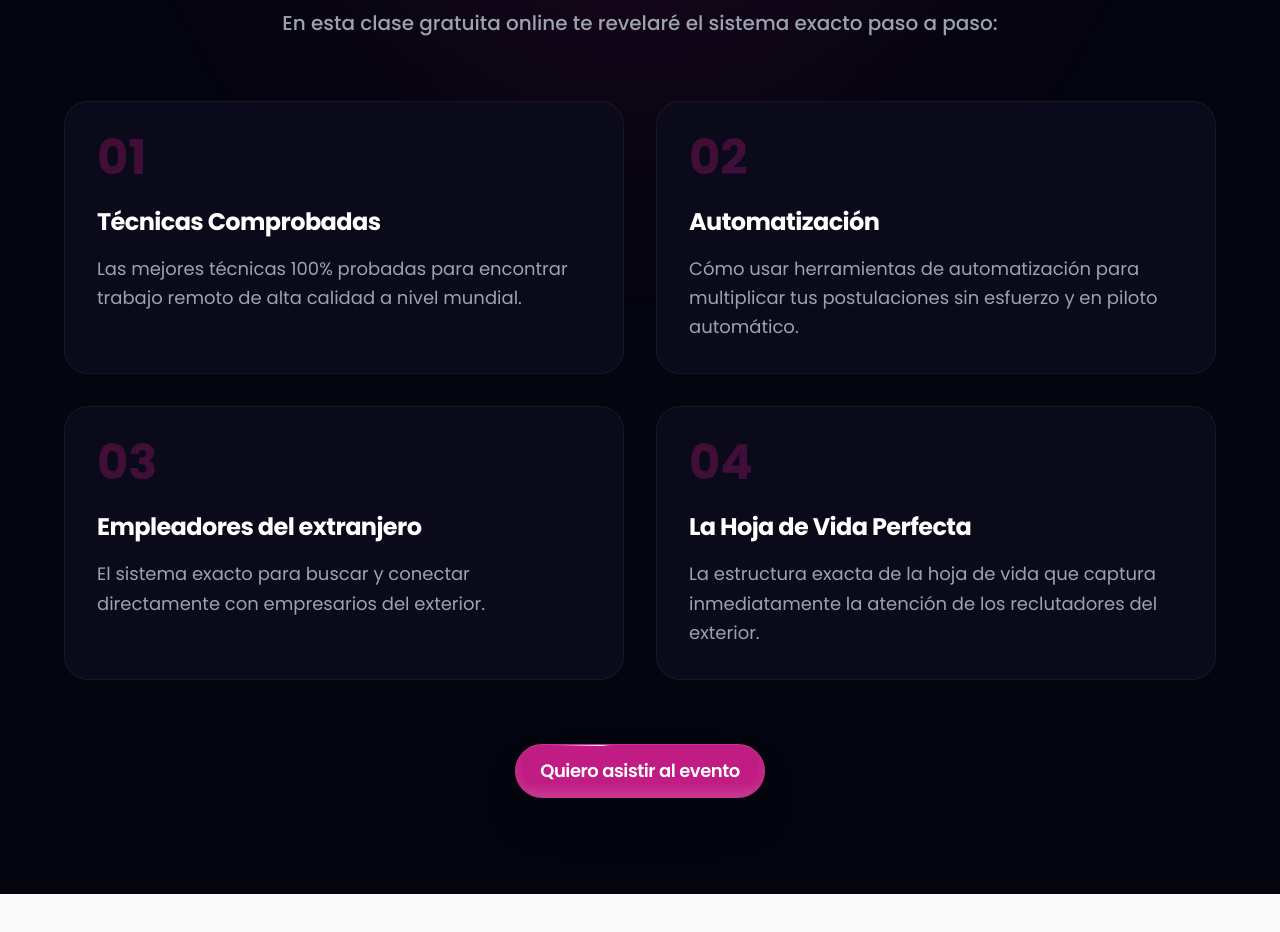
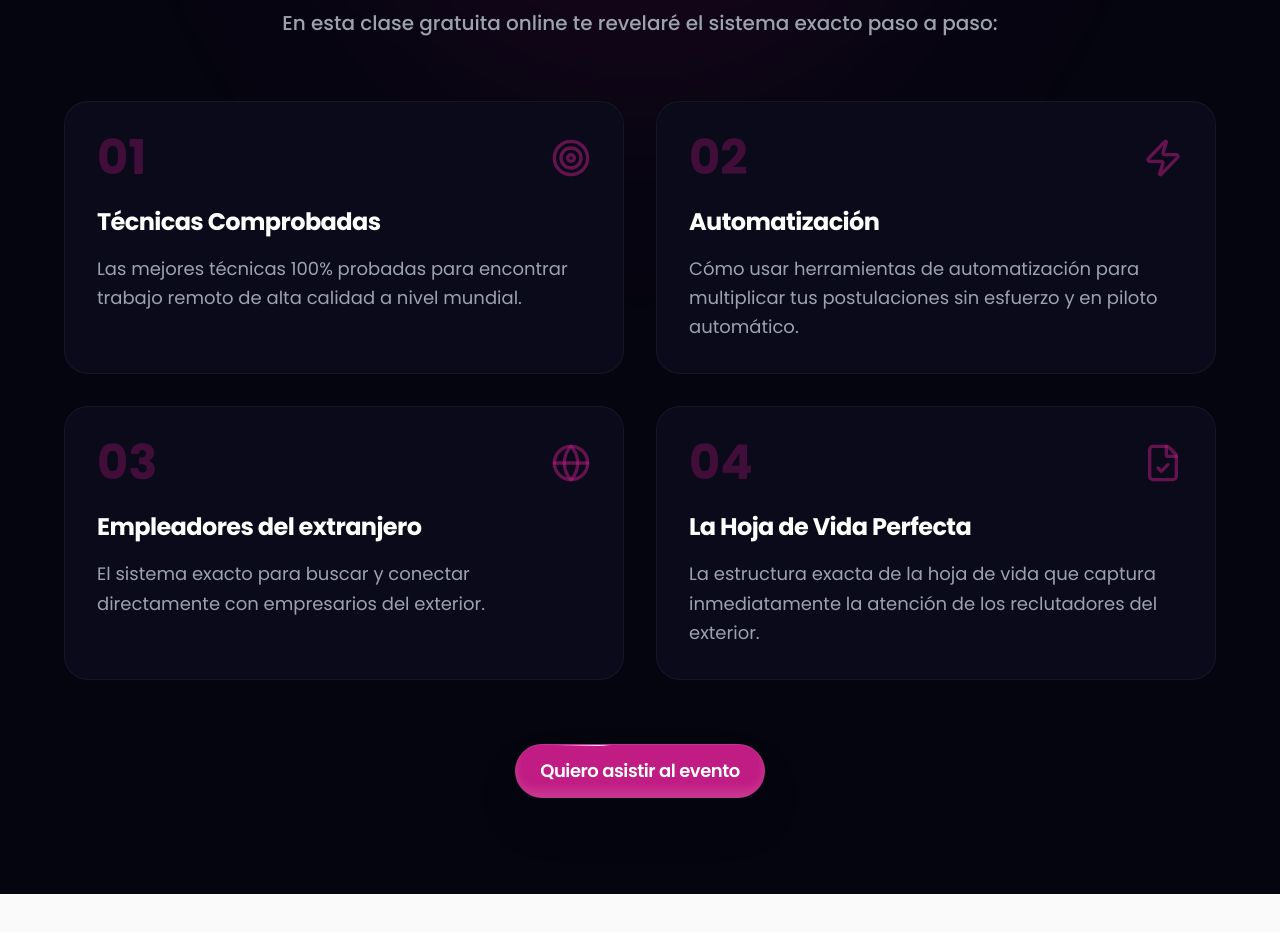
Before and after one commit to Sistema-Paguro/sistema-paguro-landing-page, a React app: page / in a window 1280 px wide. Shown: the part 1100-2032 px from the top of the page. Built offline with nearby package versions, Linux system fonts and the light colour scheme; the HTML template or start-up script is replaced by a standard one.

Commit message:
Add representative icons to WhatYouWillLearn cards

```diff
--- a/src/components/WhatYouWillLearn.tsx
+++ b/src/components/WhatYouWillLearn.tsx
@@ -1,10 +1,12 @@
 import { useLanguage } from "../context/LanguageContext";
 import { ShimmerButton } from "./ui/shimmer-button";
+import { Target, Zap, Globe, FileCheck } from "lucide-react";
 
 export default function WhatYouWillLearn() {
     const { t } = useLanguage();
 
     const cards = t("learn.cards") as Array<{ title: string; desc: string }>;
+    const cardIcons = [Target, Zap, Globe, FileCheck];
 
     return (
         <section className="py-24 bg-[#050510] relative overflow-hidden">
@@ -36,8 +38,16 @@ export default function WhatYouWillLearn() {
                             <div className="absolute inset-0 bg-gradient-to-br from-magenta/5 to-transparent opacity-0 group-hover:opacity-100 transition-opacity duration-500"></div>
 
                             <div className="relative z-10">
-                                <div className="text-magenta font-bold text-5xl mb-6 opacity-30 group-hover:opacity-100 transition-opacity duration-500">
-                                    0{index + 1}
+                                <div className="flex items-center justify-between mb-6">
+                                    <div className="text-magenta font-bold text-5xl opacity-30 group-hover:opacity-100 transition-opacity duration-500">
+                                        0{index + 1}
+                                    </div>
+                                    <div className="text-magenta/50 group-hover:text-magenta transition-colors duration-500">
+                                        {(() => {
+                                            const Icon = cardIcons[index];
+                                            return Icon ? <Icon className="w-10 h-10" /> : null;
+                                        })()}
+                                    </div>
                                 </div>
                                 <h3 className="text-2xl font-bold text-white mb-4">
                                     {card.title}
```
